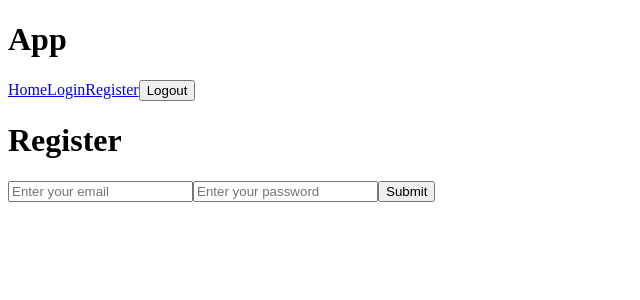
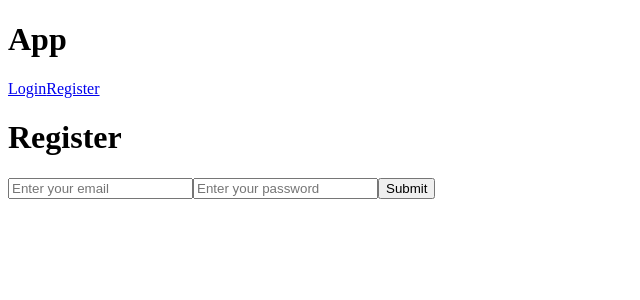
Before and after one commit to Ignacio-CI/vuejs-vite-pinia-firebase-app, a Vue app: page /register in a window 1280 px wide. Shown: the top 300 px of the page, without its empty margins (0-640 px from the left). Built offline with nearby package versions, Linux system fonts and the light colour scheme.

Commit message:
hide views when user is logged

```diff
--- a/src/App.vue
+++ b/src/App.vue
@@ -1,12 +1,15 @@
 <template>
     <div>
         <h1>App</h1>
-        <nav>
-            <router-link to="/">Home</router-link>
-            <router-link to="/login">Login</router-link>
-            <router-link to="/register">Register</router-link>
-            <button @click="userStore.logoutUser">Logout</button>
+        <nav v-if="!userStore.loadingSession">
+            <router-link to="/" v-if="userStore.userData">Home</router-link>
+            <router-link to="/login" v-if="!userStore.userData">Login</router-link>
+            <router-link to="/register" v-if="!userStore.userData">Register</router-link>
+            <button @click="userStore.logoutUser" v-if="userStore.userData">Logout</button>
         </nav>
+        <div v-else>
+            <p>Loading...</p>
+        </div>
         <router-view></router-view>
     </div>
 </template>
@@ -14,8 +17,5 @@
 <script setup>
 import { useUserStore } from './stores/user'
 const userStore = useUserStore();
+
 </script>
-
-<style lang="scss" scoped>
-
-</style>
--- a/src/firebaseConfig.js
+++ b/src/firebaseConfig.js
@@ -1,5 +1,5 @@
 import { initializeApp } from "firebase/app";
-import { getAuth, createUserWithEmailAndPassword } from "firebase/auth";
+import { getAuth } from "firebase/auth";
 
 const firebaseConfig = {
   apiKey: "AIzaSyBoUP3tcb_iHjBhaeVORjmVNcnvsv9gQe0",
--- a/src/router.js
+++ b/src/router.js
@@ -6,12 +6,14 @@ import { useUserStore } from './stores/user'
 
 const requireAuth = async (to, from, next) => {
     const userStore = useUserStore();
+    userStore.loadingSession = true;
     const user = await userStore.currentUser();
     if (user) {
         next();
     } else {
         next("/login");
     }
+    userStore.loadingSession = false;
 }
 
 const routes = [
--- a/src/stores/user.js
+++ b/src/stores/user.js
@@ -7,6 +7,7 @@ export const useUserStore = defineStore('userStore', {
     state: () => ({
         userData: null,
         loadingUser: false,
+        loadingSession: false,
     }),
     actions: {
         async registerUser(email, password) {
--- a/src/views/Home.vue
+++ b/src/views/Home.vue
@@ -1,11 +1,12 @@
 <template>
     <div>
         <h1>Home</h1>
-
+        <p>{{ userStore.userData?.email }}</p>
     </div>
 </template>
 
 <script setup>
-
+import { useUserStore } from '../stores/user';
+const userStore = useUserStore();
 
 </script>
```
